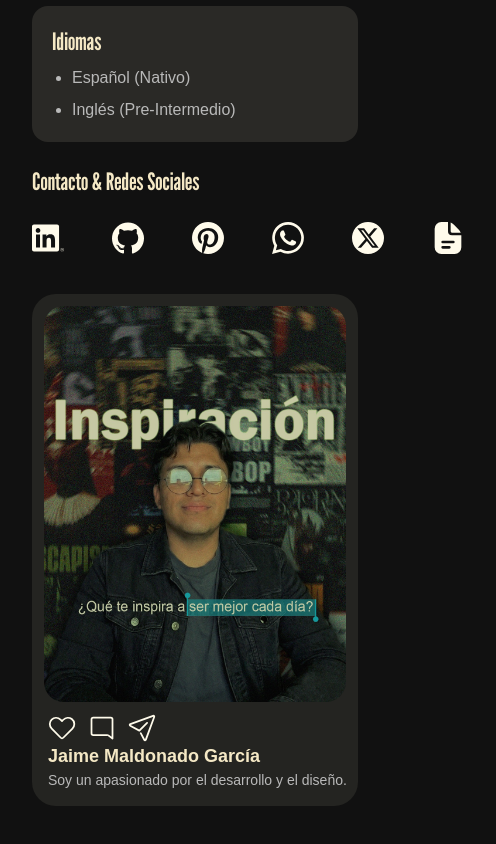
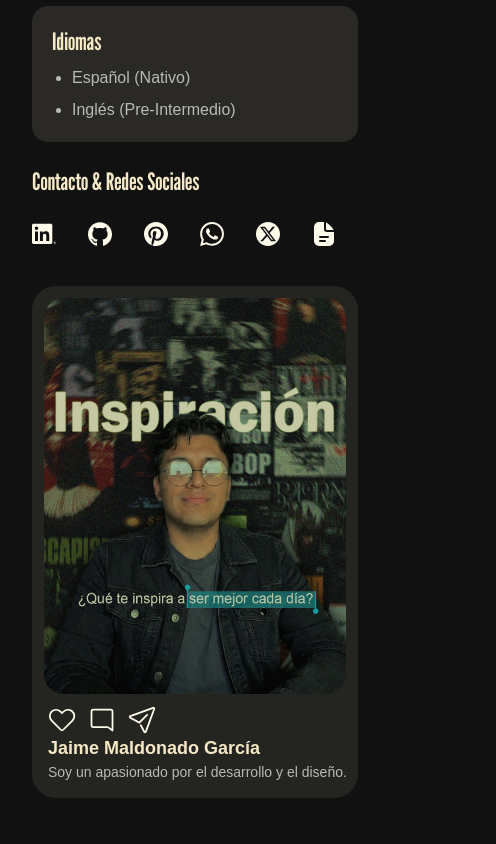
Before and after one commit to JkhasterDev93/Portafolio-JKhaster, a React (Vite) app: page / in a window 390 px wide. Shown: the part 1798-2642 px from the top of the page, 496 px wide, since content can reach past the window. Built offline with nearby package versions, Linux system fonts and the light colour scheme; a web font is replaced by a local one.

Commit message:
Test: Responsive View About Me

```diff
--- a/src/Portafolio/Views/AboutMe.tsx
+++ b/src/Portafolio/Views/AboutMe.tsx
@@ -76,7 +76,7 @@ const downloadPDF = () => {
             font-League text-2xl mb-6 text-[#F4E8C5]
             ">Contacto & Redes Sociales</h2>
 
-						<div className="flex gap-12">
+						<div className="flex gap-8">
 							{IconsButtons.map(item=>(
                 <div className="relative group transition-transform">
                   <a
@@ -85,7 +85,7 @@ const downloadPDF = () => {
                     item.name !== 'Curriculum' ? () => window.open(item.url, "_blank") : downloadPDF
                   }
                   >
-                    <item.icon className="w-8 h-8 text-amber-50 cursor-pointer hover:scale-140 transition-transform" />
+                    <item.icon className="w-6 h-6 text-amber-50 cursor-pointer hover:scale-140 transition-transform" />
                   </a>
                 <span
                   className="
```
